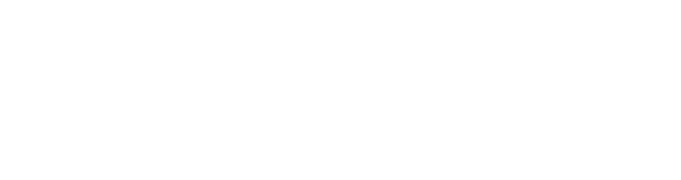
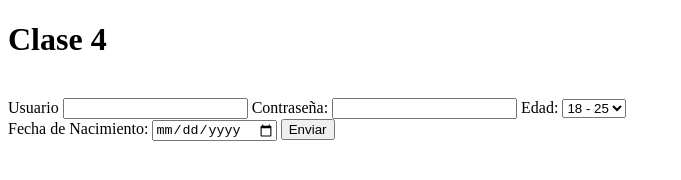
Before and after one commit to AgusMCundom/Codo-22569-Front-2022-2C, a plain HTML site: page formulario.html in a window 1280 px wide. Shown: the whole page, without its empty margins (0-681 px from the left). Drawn offline with Linux system fonts and the light colour scheme.

Commit message:
Formulario

```diff
--- a/formulario.html
+++ b/formulario.html
@@ -0,0 +1,54 @@
+<!DOCTYPE html>
+<html lang="en">
+<head>
+    <meta charset="UTF-8">
+    <meta http-equiv="X-UA-Compatible" content="IE=edge">
+    <meta name="viewport" content="width=device-width, initial-scale=1.0">
+    <title>Clase 4</title>
+</head>
+<body>
+    <h1> Clase 4</h1>
+    <!--Action es un atributo muy importante que le deci al programa a donde se va cuando se presione el boton-->
+    <!--Method es otro atributo importante, que lleva el post o get. -->
+    <!-- Si se envia informacion con el metodo "Get" la informacion se va a ver en la URL, se lo usa para filtrar informacion o ir a buscarla en algun servidor-->
+    <br>
+    <form
+     action="index.html"
+     method="get">
+        <label > Usuario </label>
+        <input type="text" name="Usurio">
+        <label > Contraseña: </label>
+        <input type="password" name=" password" >
+
+            <!-- Cuando se presiona enviar va a la pagina principal, y la URL agrega un signo ? -->
+            <!-- Selector de opciones-->
+                <label > Edad: </label>
+            <select name = "edad">
+               <option value="Joven"> 18 - 25</option>
+               <option value="Adulto"> 26 - 35</option>
+            </select>
+            <br>
+            <!-- Agregue fecha-->
+            <label > Fecha de Nacimiento: </label>
+            <input type="date" name="fechaNacimiento">
+            <input type="submit"
+                   value="Enviar">
+    </form>
+
+    <!-- El metodo POST se usa para enviar la informacion por detras, como usuarios y contraseñas-->
+   <!--- <form
+     action="index.html"
+     method="post">
+        <label > Usuario2 </label>
+        <input type="text" name="Usurio">
+        <label > Contraseña:2 </label>
+        <input type="password" name=" password" >
+        <input type="submit"
+            value="Enviar">
+
+    </form> -->
+
+
+
+</body>
+</html>
```
Also changed, not shown: index.html (+1 -1 lines).
